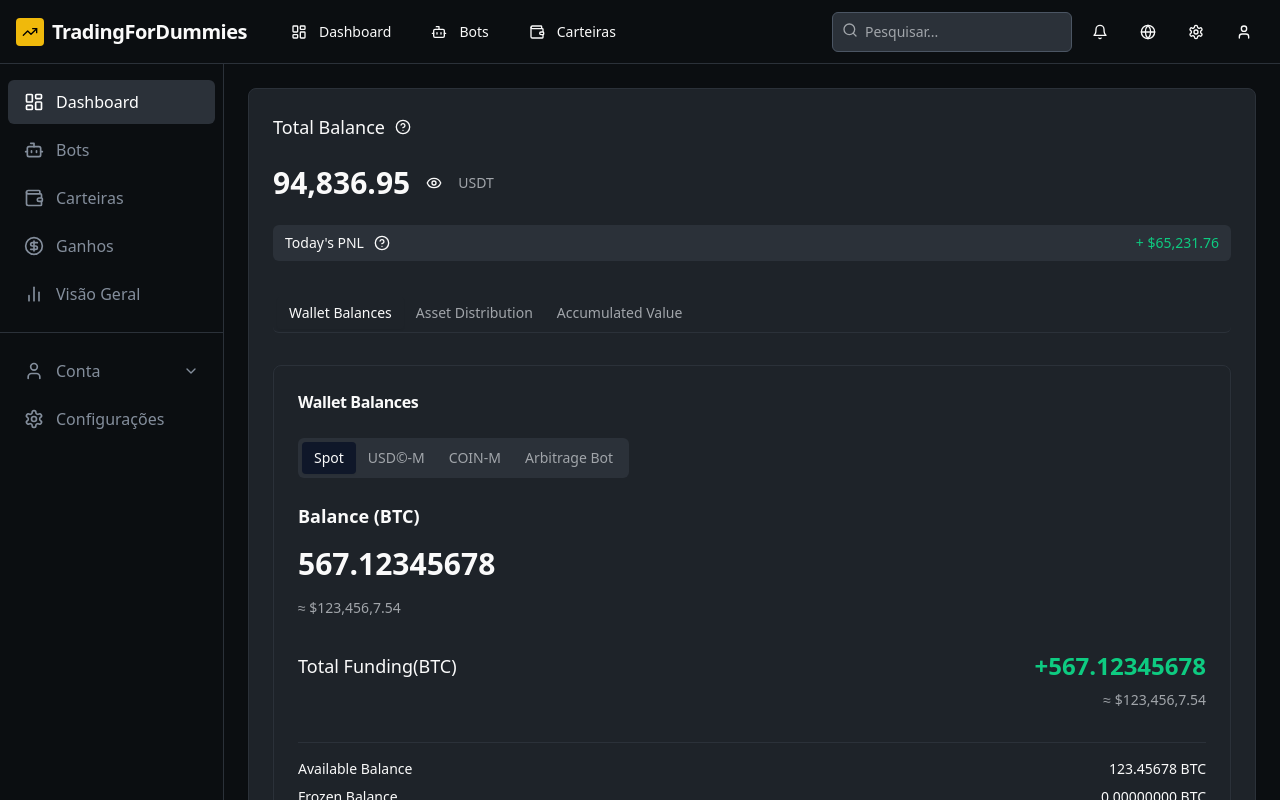
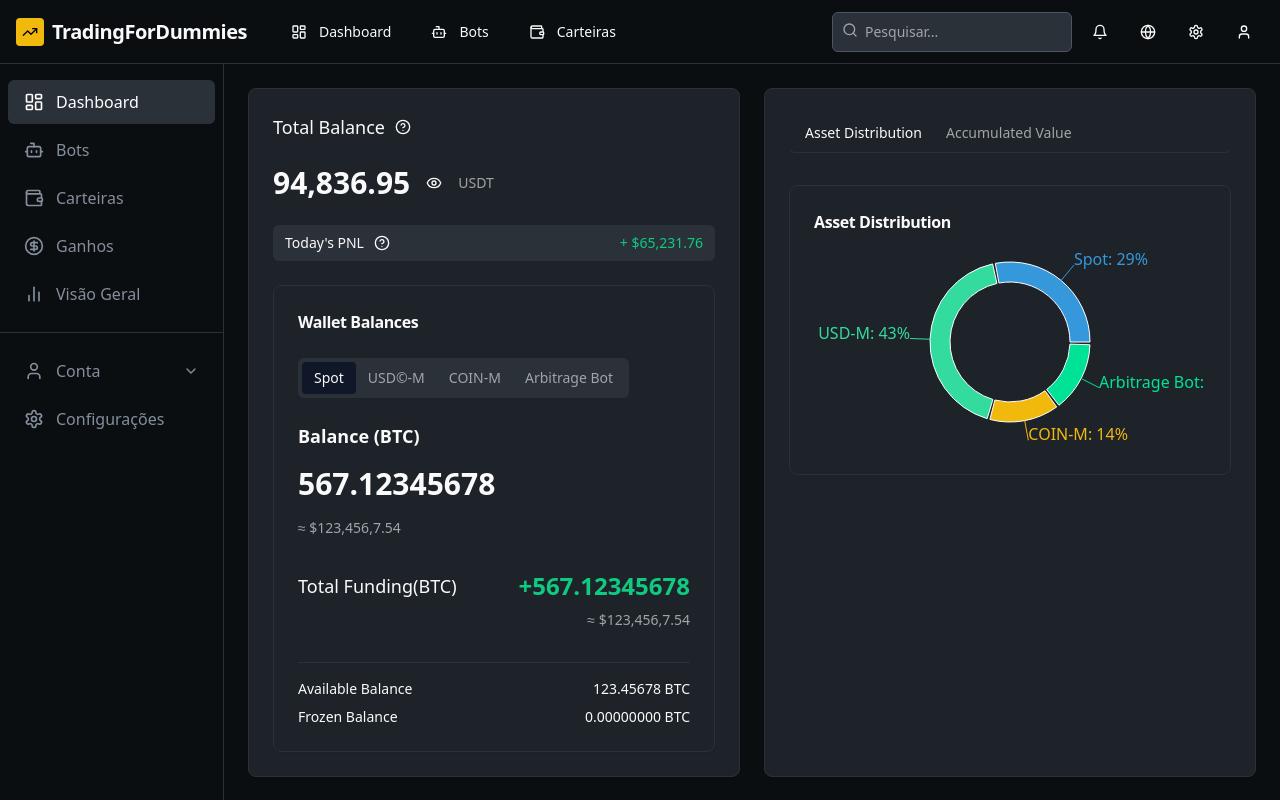
Before and after one commit to ronaldomafra/crypto-dummies-dashboard, a React (Vite) app: page /dashboard in a window 1280 px wide. Built offline with nearby package versions, Linux system fonts and the light colour scheme.

Commit message:
Refactor: Adjust layout based on image

```diff
--- a/src/components/dashboard/TotalBalance.tsx
+++ b/src/components/dashboard/TotalBalance.tsx
@@ -18,10 +18,10 @@ const TotalBalance = () => {
   const [hideBalance, setHideBalance] = useState(false);
 
   return (
-    <Card className="bg-crypto-gray border-crypto-lightgray">
-      <CardContent className="p-6">
-        <div className="flex flex-col gap-8">
-          {/* Top Section - Balance Information */}
+    <div className="grid grid-cols-1 lg:grid-cols-2 gap-6">
+      {/* Left Column - Balance Information */}
+      <Card className="bg-crypto-gray border-crypto-lightgray">
+        <CardContent className="p-6">
           <div className="space-y-6">
             <div className="flex items-center gap-2">
               <h2 className="text-lg font-medium">Total Balance</h2>
@@ -74,14 +74,17 @@ const TotalBalance = () => {
                 + $65,231.76
               </div>
             </div>
+
+            <WalletBalances />
           </div>
+        </CardContent>
+      </Card>
 
-          {/* Bottom Section - Tabs */}
-          <Tabs defaultValue="wallet-balances" className="w-full">
+      {/* Right Column - Charts */}
+      <Card className="bg-crypto-gray border-crypto-lightgray">
+        <CardContent className="p-6">
+          <Tabs defaultValue="asset-distribution">
             <TabsList className="bg-transparent border-b border-crypto-lightgray w-full justify-start mb-6">
-              <TabsTrigger value="wallet-balances" className="data-[state=active]:bg-transparent">
-                Wallet Balances
-              </TabsTrigger>
               <TabsTrigger value="asset-distribution" className="data-[state=active]:bg-transparent">
                 Asset Distribution
               </TabsTrigger>
@@ -89,10 +92,6 @@ const TotalBalance = () => {
                 Accumulated Value
               </TabsTrigger>
             </TabsList>
-
-            <TabsContent value="wallet-balances">
-              <WalletBalances />
-            </TabsContent>
 
             <TabsContent value="asset-distribution">
               <BalancePieChart />
@@ -102,9 +101,9 @@ const TotalBalance = () => {
               <AccumulatedValueChart />
             </TabsContent>
           </Tabs>
-        </div>
-      </CardContent>
-    </Card>
+        </CardContent>
+      </Card>
+    </div>
   );
 };
 
```
